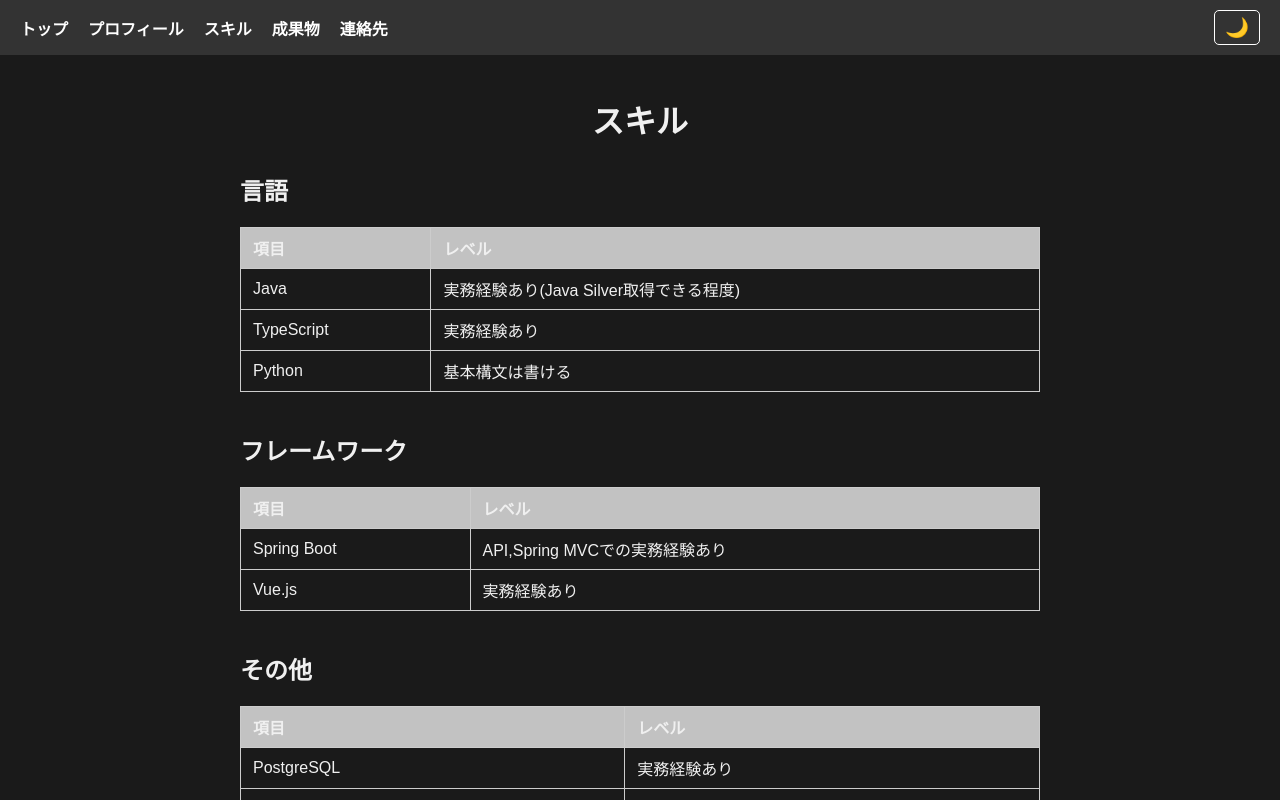
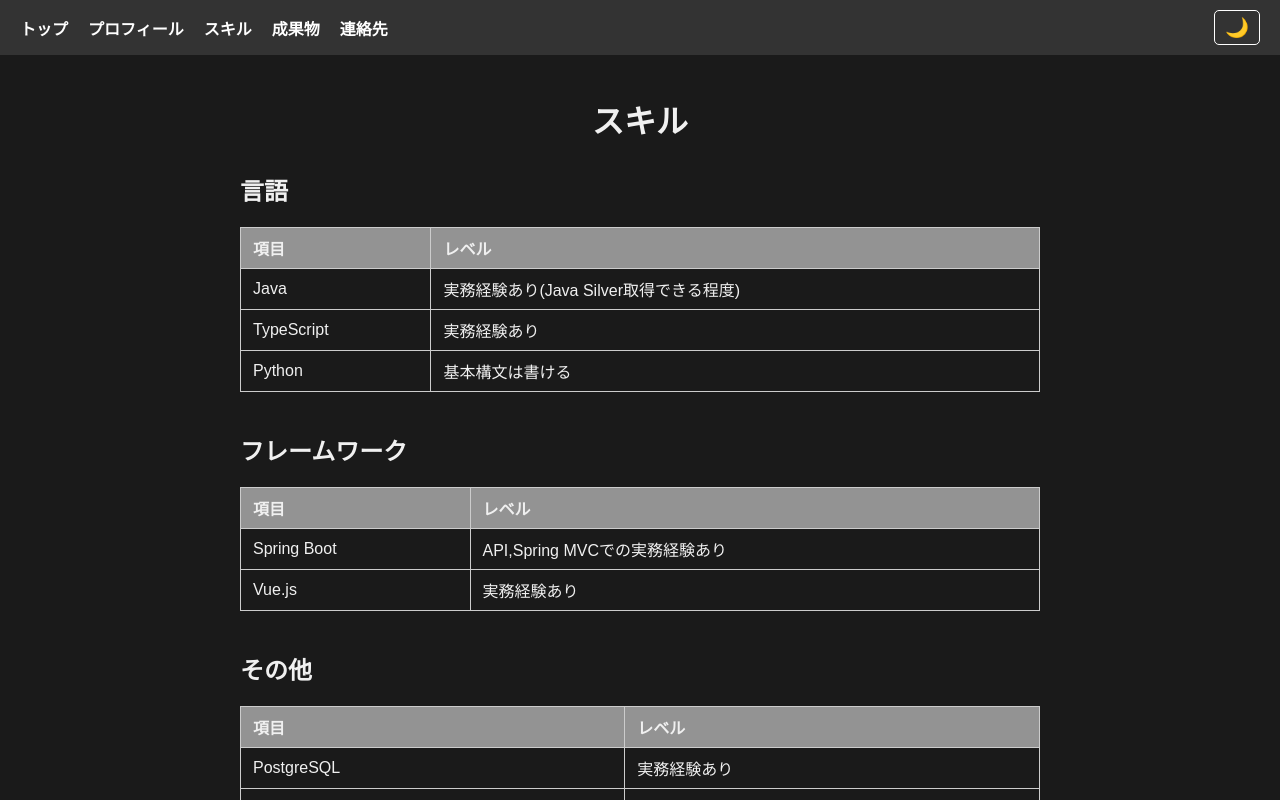
Before and after one commit to keykimu/blog-frontend, a Vue app: page /skill in a window 1280 px wide. Shown: the top 800 px of the page. Built offline with nearby package versions, Linux system fonts and the light colour scheme.

Commit message:
style:プロフィールのテーブルをダークモードでも見やすいように調整

```diff
--- a/src/views/Skill.vue
+++ b/src/views/Skill.vue
@@ -114,6 +114,6 @@ th, td {
 }
 
 th {
-  background-color: #dddd;
+  background-color: #a7a7a7dd;
 }
 </style>
```
